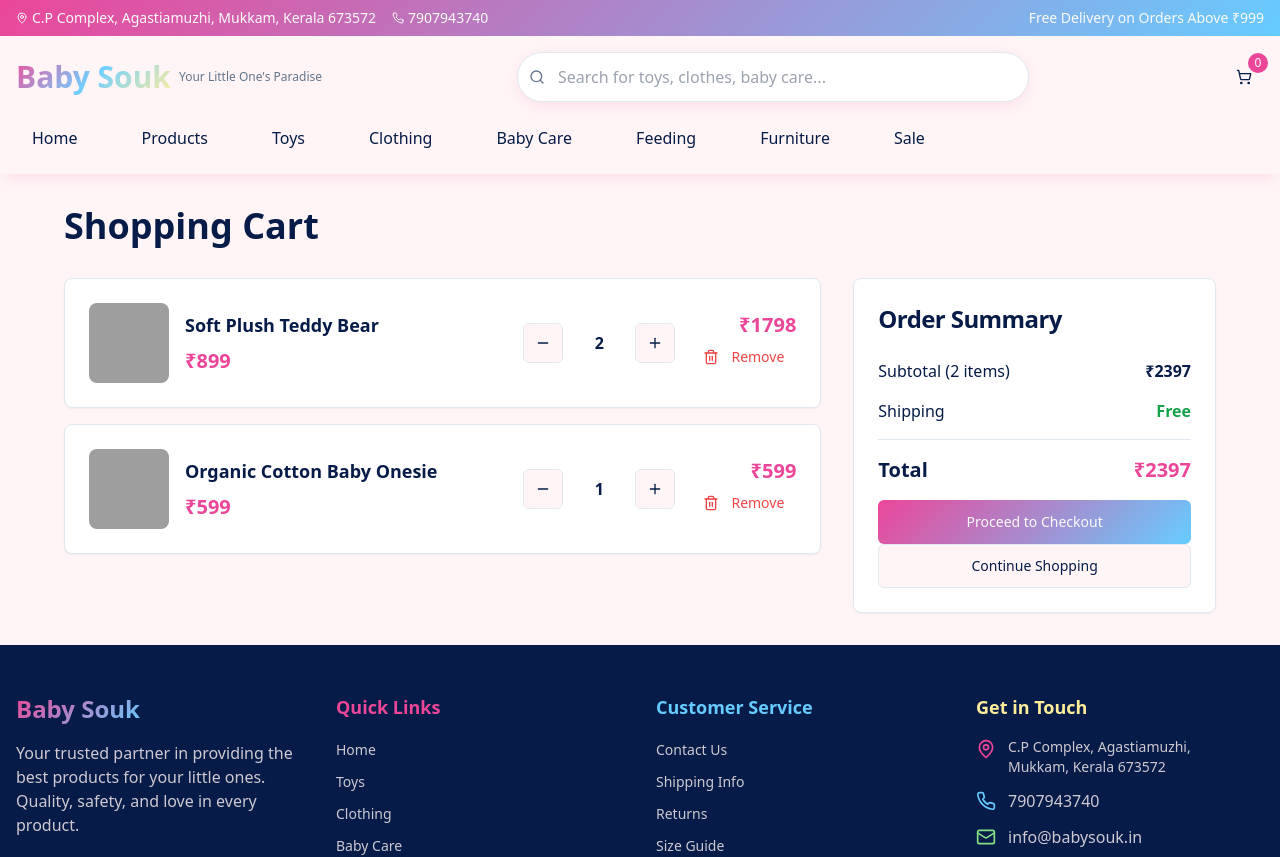
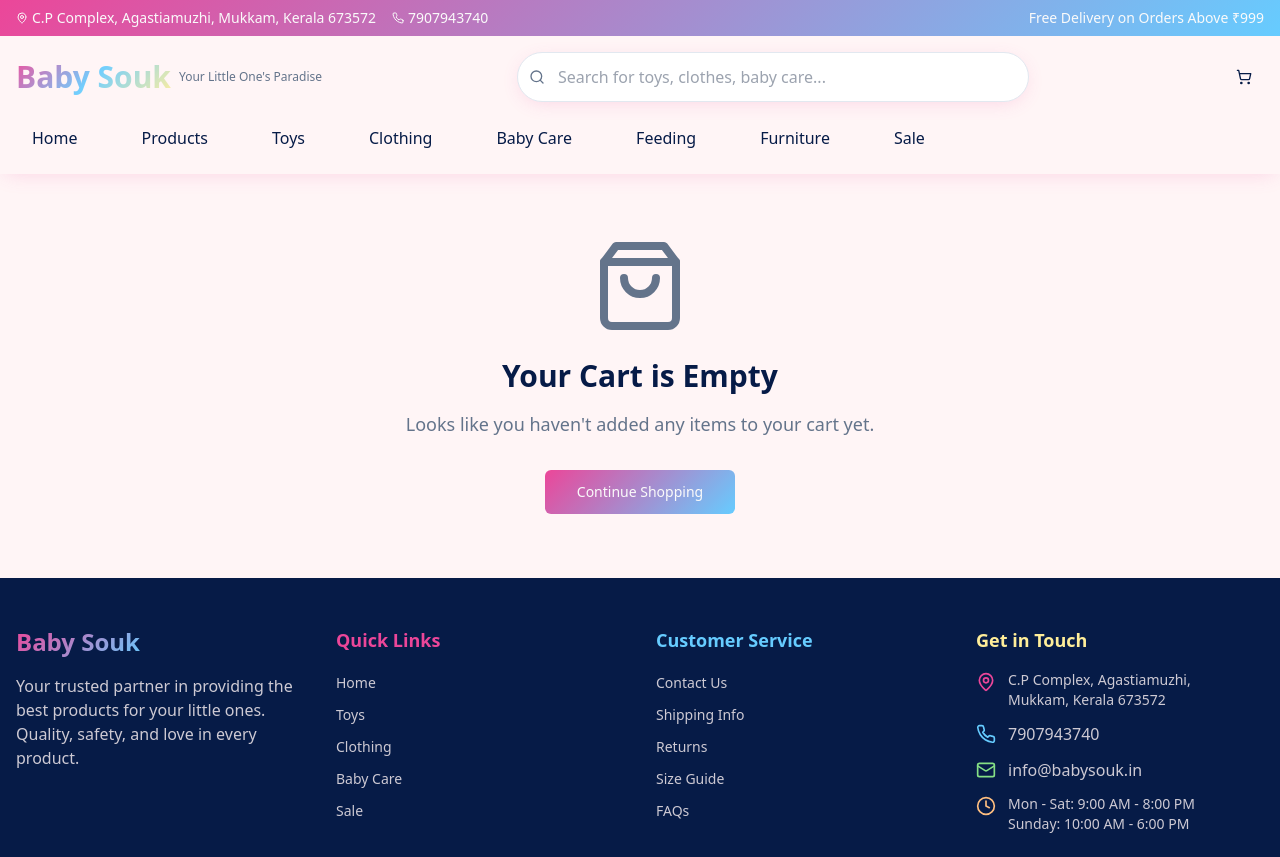
Before and after one commit to aqkhanadoor/BabySoukNextJs, a React (Vite) app: page /cart in a window 1280 px wide. Shown: the top 857 px of the page. Built offline with nearby package versions, Linux system fonts and the light colour scheme; grey boxes are pictures that could not be loaded.

Commit message:
Add cart functionality
Implement "Add to Cart" functionality, updating the cart page to display selected products.

```diff
--- a/src/App.tsx
+++ b/src/App.tsx
@@ -3,6 +3,7 @@ import { Toaster as Sonner } from "@/components/ui/sonner";
 import { TooltipProvider } from "@/components/ui/tooltip";
 import { QueryClient, QueryClientProvider } from "@tanstack/react-query";
 import { BrowserRouter, Routes, Route } from "react-router-dom";
+import { CartProvider } from "./contexts/CartContext";
 import Index from "./pages/Index";
 import Products from "./pages/Products";
 import ProductDetail from "./pages/ProductDetail";
@@ -13,6 +14,7 @@ const queryClient = new QueryClient();
 
 const App = () => (
   <QueryClientProvider client={queryClient}>
+    <CartProvider>
       <TooltipProvider>
         <Toaster />
         <Sonner />
@@ -27,6 +29,7 @@ const App = () => (
           </Routes>
         </BrowserRouter>
       </TooltipProvider>
+    </CartProvider>
   </QueryClientProvider>
 );
 
--- a/src/components/Header.tsx
+++ b/src/components/Header.tsx
@@ -1,8 +1,11 @@
 import { Button } from "@/components/ui/button";
 import { ShoppingCart, Search, Menu, MapPin, Phone } from "lucide-react";
 import { Link } from "react-router-dom";
+import { useCart } from "@/contexts/CartContext";
 
 const Header = () => {
+  const { state } = useCart();
+
   return (
     <header className="w-full bg-background shadow-card sticky top-0 z-50">
       {/* Top bar with contact info */}
@@ -59,9 +62,11 @@ const Header = () => {
             <Link to="/cart">
               <Button variant="ghost" size="icon" className="relative">
                 <ShoppingCart className="h-5 w-5" />
-                <span className="absolute -top-1 -right-1 bg-baby-pink text-white text-xs rounded-full h-5 w-5 flex items-center justify-center">
-                  0
-                </span>
+                {state.itemCount > 0 && (
+                  <span className="absolute -top-1 -right-1 bg-baby-pink text-white text-xs rounded-full h-5 w-5 flex items-center justify-center">
+                    {state.itemCount}
+                  </span>
+                )}
               </Button>
             </Link>
             <Button variant="ghost" size="icon" className="md:hidden">
--- a/src/components/ProductCard.tsx
+++ b/src/components/ProductCard.tsx
@@ -4,13 +4,25 @@ import { Badge } from "@/components/ui/badge";
 import { ShoppingCart, Zap } from "lucide-react";
 import { Product } from "@/data/products";
 import { Link } from "react-router-dom";
+import { useCart } from "@/contexts/CartContext";
+import { useToast } from "@/hooks/use-toast";
 
 interface ProductCardProps {
   product: Product;
 }
 
 const ProductCard = ({ product }: ProductCardProps) => {
+  const { addToCart } = useCart();
+  const { toast } = useToast();
   const discountPercentage = Math.round(((product.mrp - product.specialPrice) / product.mrp) * 100);
+
+  const handleAddToCart = () => {
+    addToCart(product);
+    toast({
+      title: "Added to cart!",
+      description: `${product.name} has been added to your cart.`,
+    });
+  };
 
   return (
     <Card className="group hover:shadow-playful transition-all duration-300 hover:-translate-y-1 bg-card border border-border/50">
@@ -75,6 +87,7 @@ const ProductCard = ({ product }: ProductCardProps) => {
             variant="outline"
             className="flex-1 group-hover:border-primary transition-colors"
             disabled={!product.inStock}
+            onClick={handleAddToCart}
           >
             <ShoppingCart className="h-4 w-4 mr-2" />
             Add to Cart
@@ -83,6 +96,7 @@ const ProductCard = ({ product }: ProductCardProps) => {
             variant="default"
             className="flex-1"
             disabled={!product.inStock}
+            onClick={handleAddToCart}
           >
             <Zap className="h-4 w-4 mr-2" />
             Buy Now
--- /dev/null
+++ b/src/contexts/CartContext.tsx
@@ -0,0 +1,141 @@
+import React, { createContext, useContext, useReducer, ReactNode } from 'react';
+import { Product } from '@/data/products';
+
+export interface CartItem {
+  product: Product;
+  quantity: number;
+}
+
+interface CartState {
+  items: CartItem[];
+  total: number;
+  itemCount: number;
+}
+
+type CartAction =
+  | { type: 'ADD_TO_CART'; product: Product; quantity?: number }
+  | { type: 'REMOVE_FROM_CART'; productId: string }
+  | { type: 'UPDATE_QUANTITY'; productId: string; quantity: number }
+  | { type: 'CLEAR_CART' };
+
+const CartContext = createContext<{
+  state: CartState;
+  dispatch: React.Dispatch<CartAction>;
+  addToCart: (product: Product, quantity?: number) => void;
+  removeFromCart: (productId: string) => void;
+  updateQuantity: (productId: string, quantity: number) => void;
+  clearCart: () => void;
+} | undefined>(undefined);
+
+const calculateTotal = (items: CartItem[]): number => {
+  return items.reduce((total, item) => total + (item.product.specialPrice * item.quantity), 0);
+};
+
+const calculateItemCount = (items: CartItem[]): number => {
+  return items.reduce((count, item) => count + item.quantity, 0);
+};
+
+const cartReducer = (state: CartState, action: CartAction): CartState => {
+  switch (action.type) {
+    case 'ADD_TO_CART': {
+      const existingItem = state.items.find(item => item.product.id === action.product.id);
+      let newItems: CartItem[];
+
+      if (existingItem) {
+        newItems = state.items.map(item =>
+          item.product.id === action.product.id
+            ? { ...item, quantity: item.quantity + (action.quantity || 1) }
+            : item
+        );
+      } else {
+        newItems = [...state.items, { product: action.product, quantity: action.quantity || 1 }];
+      }
+
+      return {
+        items: newItems,
+        total: calculateTotal(newItems),
+        itemCount: calculateItemCount(newItems)
+      };
+    }
+
+    case 'REMOVE_FROM_CART': {
+      const newItems = state.items.filter(item => item.product.id !== action.productId);
+      return {
+        items: newItems,
+        total: calculateTotal(newItems),
+        itemCount: calculateItemCount(newItems)
+      };
+    }
+
+    case 'UPDATE_QUANTITY': {
+      const newItems = state.items.map(item =>
+        item.product.id === action.productId
+          ? { ...item, quantity: Math.max(1, action.quantity) }
+          : item
+      );
+      return {
+        items: newItems,
+        total: calculateTotal(newItems),
+        itemCount: calculateItemCount(newItems)
+      };
+    }
+
+    case 'CLEAR_CART': {
+      return {
+        items: [],
+        total: 0,
+        itemCount: 0
+      };
+    }
+
+    default:
+      return state;
+  }
+};
+
+const initialState: CartState = {
+  items: [],
+  total: 0,
+  itemCount: 0
+};
+
+export const CartProvider = ({ children }: { children: ReactNode }) => {
+  const [state, dispatch] = useReducer(cartReducer, initialState);
+
+  const addToCart = (product: Product, quantity = 1) => {
+    dispatch({ type: 'ADD_TO_CART', product, quantity });
+  };
+
+  const removeFromCart = (productId: string) => {
+    dispatch({ type: 'REMOVE_FROM_CART', productId });
+  };
+
+  const updateQuantity = (productId: string, quantity: number) => {
+    dispatch({ type: 'UPDATE_QUANTITY', productId, quantity });
+  };
+
+  const clearCart = () => {
+    dispatch({ type: 'CLEAR_CART' });
+  };
+
+  return (
+    <CartContext.Provider value={{
+      state,
+      dispatch,
+      addToCart,
+      removeFromCart,
+      updateQuantity,
+      clearCart
+    }}>
+      {children}
+    </CartContext.Provider>
+  );
+};
+
+export const useCart = () => {
+  const context = useContext(CartContext);
+  if (context === undefined) {
+    throw new Error('useCart must be used within a CartProvider');
+  }
+  return context;
+};
--- a/src/pages/Cart.tsx
+++ b/src/pages/Cart.tsx
@@ -5,31 +5,23 @@ import { Card, CardContent, CardHeader, CardTitle } from "@/components/ui/card";
 import { Separator } from "@/components/ui/separator";
 import { Minus, Plus, Trash2, ShoppingBag } from "lucide-react";
 import { Link } from "react-router-dom";
-
-// Mock cart data - in a real app this would come from state management
-const cartItems = [
-  {
-    id: "1",
-    name: "Soft Plush Teddy Bear",
-    price: 899,
-    quantity: 2,
-    image: "/placeholder.svg"
-  },
-  {
-    id: "2",
-    name: "Organic Cotton Baby Onesie",
-    price: 599,
-    quantity: 1,
-    image: "/placeholder.svg"
-  }
-];
+import { useCart } from "@/contexts/CartContext";
 
 const Cart = () => {
-  const subtotal = cartItems.reduce((sum, item) => sum + (item.price * item.quantity), 0);
+  const { state, updateQuantity, removeFromCart } = useCart();
+  const subtotal = state.total;
   const shipping = subtotal > 999 ? 0 : 99;
   const total = subtotal + shipping;
 
-  if (cartItems.length === 0) {
+  const handleQuantityChange = (productId: string, newQuantity: number) => {
+    if (newQuantity < 1) {
+      removeFromCart(productId);
+    } else {
+      updateQuantity(productId, newQuantity);
+    }
+  };
+
+  if (state.items.length === 0) {
     return (
       <div className="min-h-screen bg-background">
         <Header />
@@ -65,35 +57,50 @@ const Cart = () => {
           <div className="grid grid-cols-1 lg:grid-cols-3 gap-8">
             {/* Cart Items */}
             <div className="lg:col-span-2 space-y-4">
-              {cartItems.map((item) => (
-                <Card key={item.id} className="p-6">
+              {state.items.map((item) => (
+                <Card key={item.product.id} className="p-6">
                   <div className="flex items-center gap-4">
                     {/* Product Image */}
-                    <img
-                      src={item.image}
-                      alt={item.name}
-                      className="w-20 h-20 object-cover rounded-lg bg-gradient-subtle"
-                    />
+                    <Link to={`/product/${item.product.id}`}>
+                      <img
+                        src={item.product.image}
+                        alt={item.product.name}
+                        className="w-20 h-20 object-cover rounded-lg bg-gradient-subtle hover:scale-105 transition-transform cursor-pointer"
+                      />
+                    </Link>
 
                     {/* Product Details */}
                     <div className="flex-1">
-                      <h3 className="font-semibold text-lg text-foreground mb-2">
-                        {item.name}
-                      </h3>
+                      <Link to={`/product/${item.product.id}`}>
+                        <h3 className="font-semibold text-lg text-foreground mb-2 hover:text-primary transition-colors cursor-pointer">
+                          {item.product.name}
+                        </h3>
+                      </Link>
                       <p className="text-xl font-bold text-primary">
-                        ₹{item.price}
+                        ₹{item.product.specialPrice}
+                      </p>
+                      <p className="text-sm text-muted-foreground">
+                        {item.product.category} • {item.product.subcategory}
                       </p>
                     </div>
 
                     {/* Quantity Controls */}
                     <div className="flex items-center gap-3">
-                      <Button variant="outline" size="icon">
+                      <Button
+                        variant="outline"
+                        size="icon"
+                        onClick={() => handleQuantityChange(item.product.id, item.quantity - 1)}
+                      >
                         <Minus className="h-4 w-4" />
                       </Button>
                       <span className="w-12 text-center font-semibold">
                         {item.quantity}
                       </span>
-                      <Button variant="outline" size="icon">
+                      <Button
+                        variant="outline"
+                        size="icon"
+                        onClick={() => handleQuantityChange(item.product.id, item.quantity + 1)}
+                      >
                         <Plus className="h-4 w-4" />
                       </Button>
                     </div>
@@ -101,9 +108,14 @@ const Cart = () => {
                     {/* Total Price */}
                     <div className="text-right">
                       <p className="text-xl font-bold text-primary">
-                        ₹{item.price * item.quantity}
+                        ₹{item.product.specialPrice * item.quantity}
                       </p>
-                      <Button variant="ghost" size="sm" className="text-destructive hover:text-destructive">
+                      <Button
+                        variant="ghost"
+                        size="sm"
+                        className="text-destructive hover:text-destructive"
+                        onClick={() => removeFromCart(item.product.id)}
+                      >
                         <Trash2 className="h-4 w-4 mr-1" />
                         Remove
                       </Button>
@@ -122,7 +134,7 @@ const Cart = () => {
 
                 <CardContent className="p-0 space-y-4">
                   <div className="flex justify-between">
-                    <span>Subtotal ({cartItems.length} items)</span>
+                    <span>Subtotal ({state.itemCount} items)</span>
                     <span className="font-semibold">₹{subtotal}</span>
                   </div>
 
--- a/src/pages/ProductDetail.tsx
+++ b/src/pages/ProductDetail.tsx
@@ -7,10 +7,24 @@ import { Card, CardContent } from "@/components/ui/card";
 import { Separator } from "@/components/ui/separator";
 import { products } from "@/data/products";
 import { ShoppingCart, Heart, Share2, ArrowLeft, Star, Shield, Truck, RotateCcw } from "lucide-react";
+import { useCart } from "@/contexts/CartContext";
+import { useToast } from "@/hooks/use-toast";
 
 const ProductDetail = () => {
   const { id } = useParams<{ id: string }>();
+  const { addToCart } = useCart();
+  const { toast } = useToast();
   const product = products.find(p => p.id === id);
+
+  const handleAddToCart = () => {
+    if (product) {
+      addToCart(product);
+      toast({
+        title: "Added to cart!",
+        description: `${product.name} has been added to your cart.`,
+      });
+    }
+  };
 
   if (!product) {
     return (
@@ -142,6 +156,7 @@ const ProductDetail = () => {
                     size="lg"
                     className="flex-1"
                     disabled={!product.inStock}
+                    onClick={handleAddToCart}
                   >
                     <ShoppingCart className="h-5 w-5 mr-2" />
                     Add to Cart
```
Lines whose indentation alone changed are shown as unchanged.
